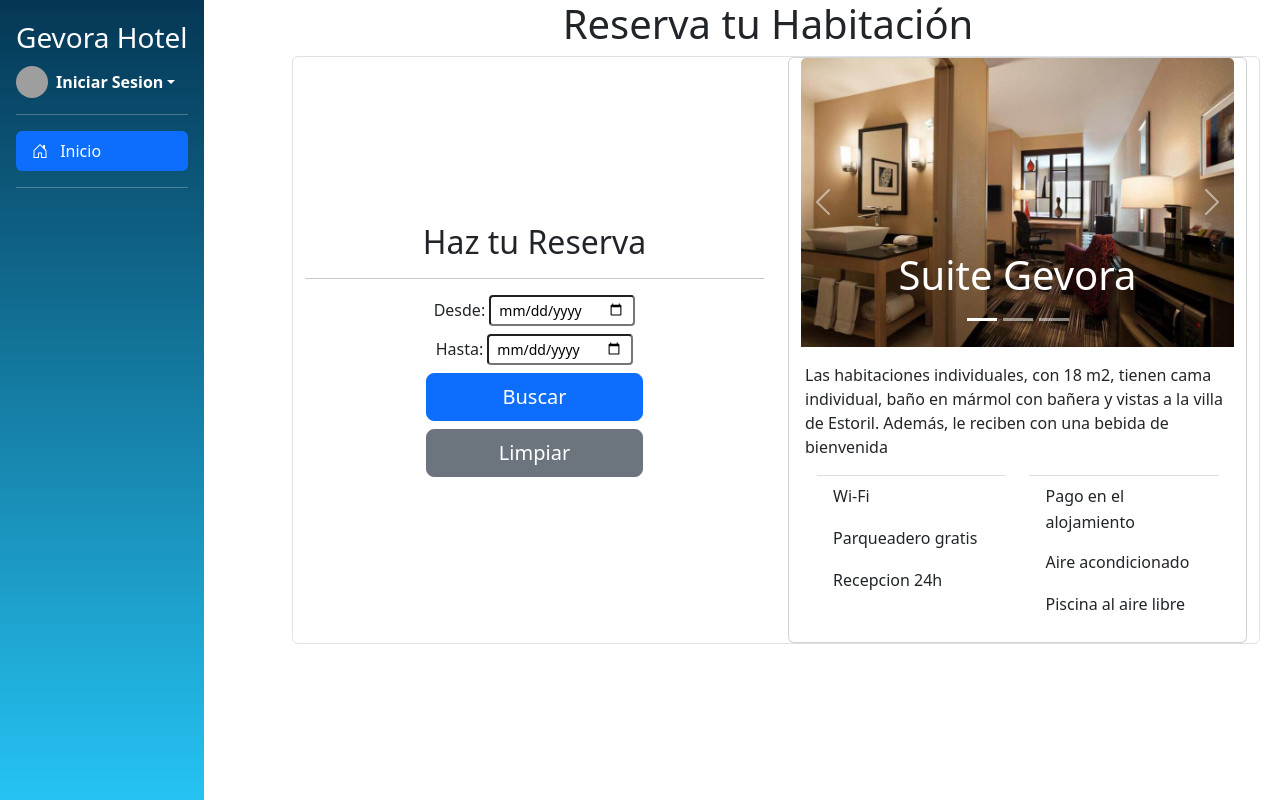
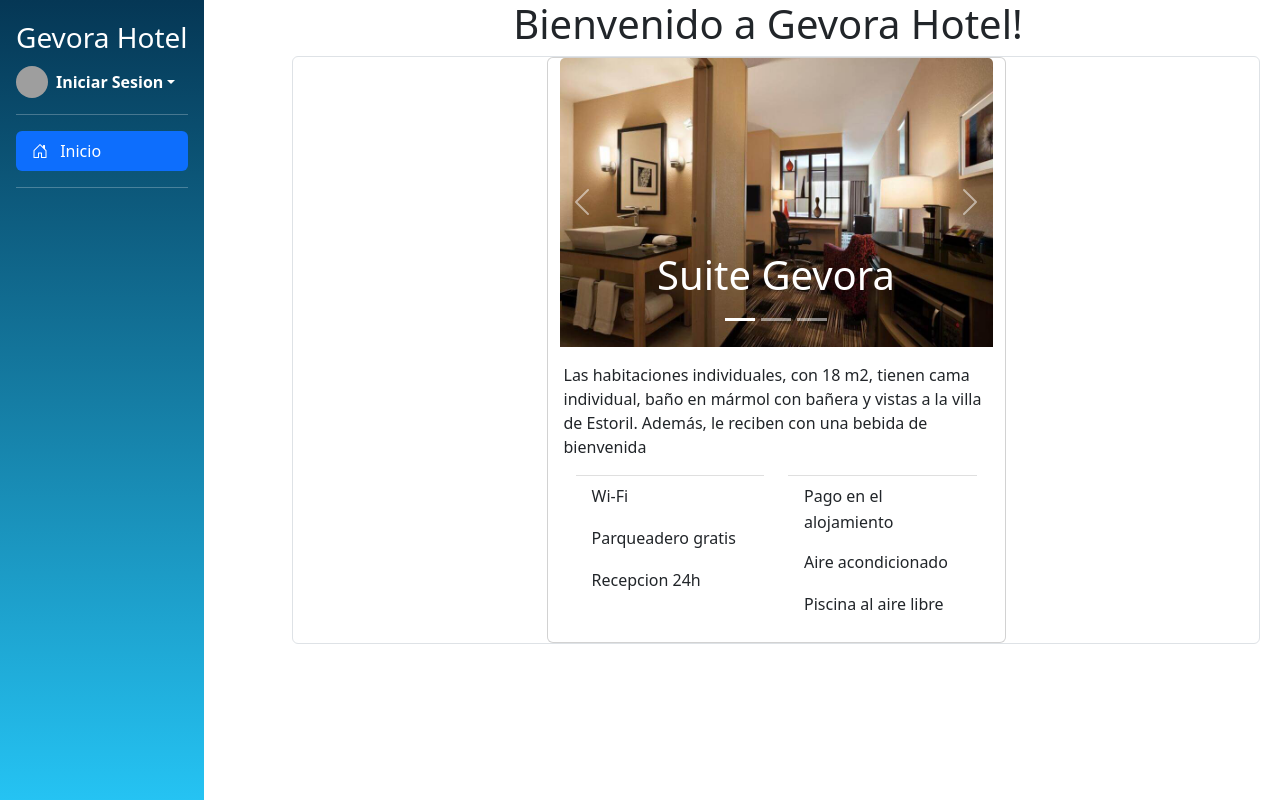
Before and after one commit to johnger13b/HotelApp, a Flask app: page / in a window 1280 px wide. Run offline with Flask 2, Linux system fonts and the light colour scheme; some libraries are stand-ins or nearby versions; grey boxes are pictures that could not be loaded.

Commit message:
Modified main vista.

```diff
--- a/templates/index.html
+++ b/templates/index.html
@@ -1,25 +1,8 @@
 {% extends "base.html" %}
 {% block principal %}
 <div class="container justify-content-center align-items-center" id="principal">
-    <div class="row"><h1 class="mb-xxl-5 text-center">Reserva tu Habitación</h1></div>
+    <div class="row"><h1 class="mb-xxl-5 text-center">Bienvenido a Gevora Hotel!</div>
     <div class="row mx-2 w-100 align-items-center justify-content-center  border rounded">
-        <div  class="col justify-content-center col-xl-6  col-md-6 col-sm-12" id="search-container">
-            <div><h2 class="mb-xxl-5 text-center">Haz tu Reserva </h2>
-                <hr>
-            </div>
-            <div class="d-flex flex-column w-100 justify-content-center align-justify align-items-center bordered">
-                <label for="Desde">Desde:
-                    <input name="Desde" type="date" class="form-control-sm">
-                </label>
-                <label for="Hasta">Hasta:
-                    <input name="Hasta" type="date" class="form-control-sm">
-                </label>
-            </div>
-            <div class="container d-flex flex-column justify-content-center align-items-center">
-                <button type="button" class="btn btn-primary btn-lg btn-block w-50">Buscar</button>
-                <button type="button" class="btn btn-secondary btn-lg btn-block w-50">Limpiar</button>
-            </div>
-        </div>
         <div class="col justify-content-center col-xl-6  col-md-6 col-sm-12">
             <div class="card w-100 ">
                 <div id="myCarousel" class="carousel slide " data-bs-ride="carousel">
```
